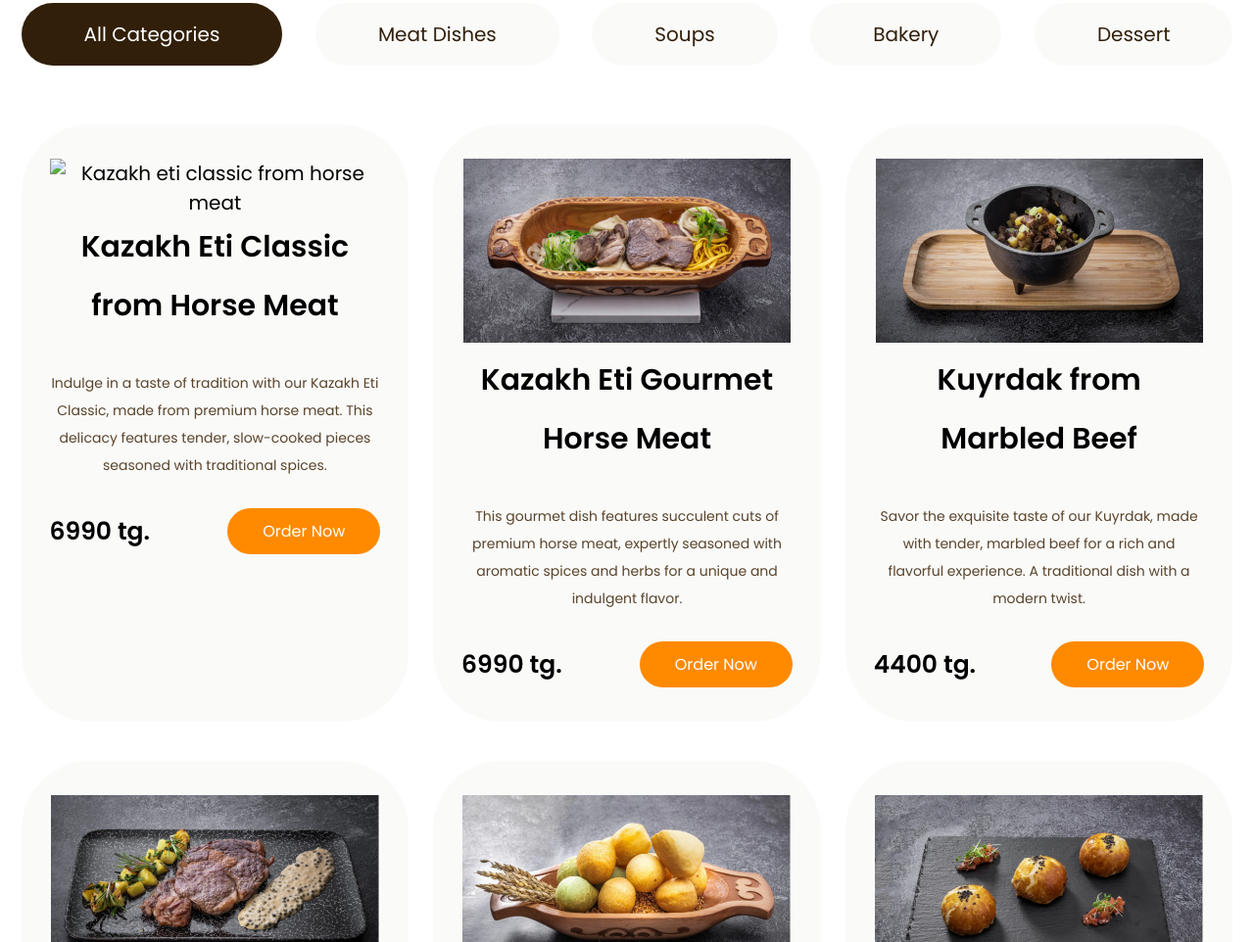
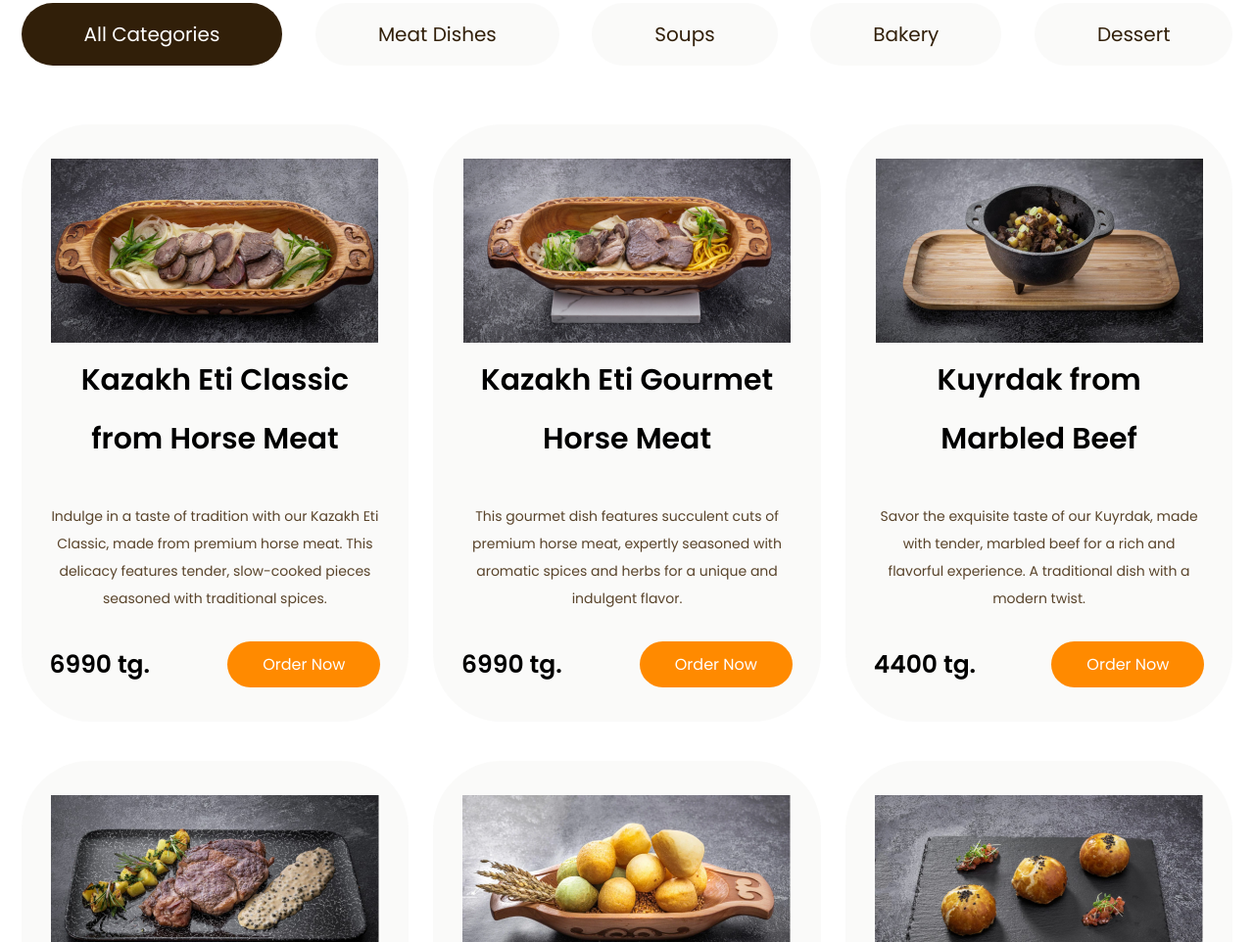
Before and after one commit to alken001/TARY, a plain HTML site: page index.html in a window 1280 px wide. Shown: the part 2306-3268 px from the top of the page at 98% size. Drawn offline with Linux system fonts and the light colour scheme.

Commit message:
Update index.html

```diff
--- a/index.html
+++ b/index.html
@@ -117,7 +117,7 @@
             <div class="menu-items">
                 <!-- Dish 1 -->
                 <div class="menu-item">
-                    <img src="assets/images/menu/__ 1.png" alt="Kazakh eti classic from horse meat">
+                    <img src="assets/images/menu/suret 1.png" alt="Kazakh eti classic from horse meat">
                     <h3>Kazakh Eti Classic from Horse Meat</h3>
                     <div class="menu-item__rating">
                         <img src="assets/images/menu/star-orange.svg" alt="">
```
